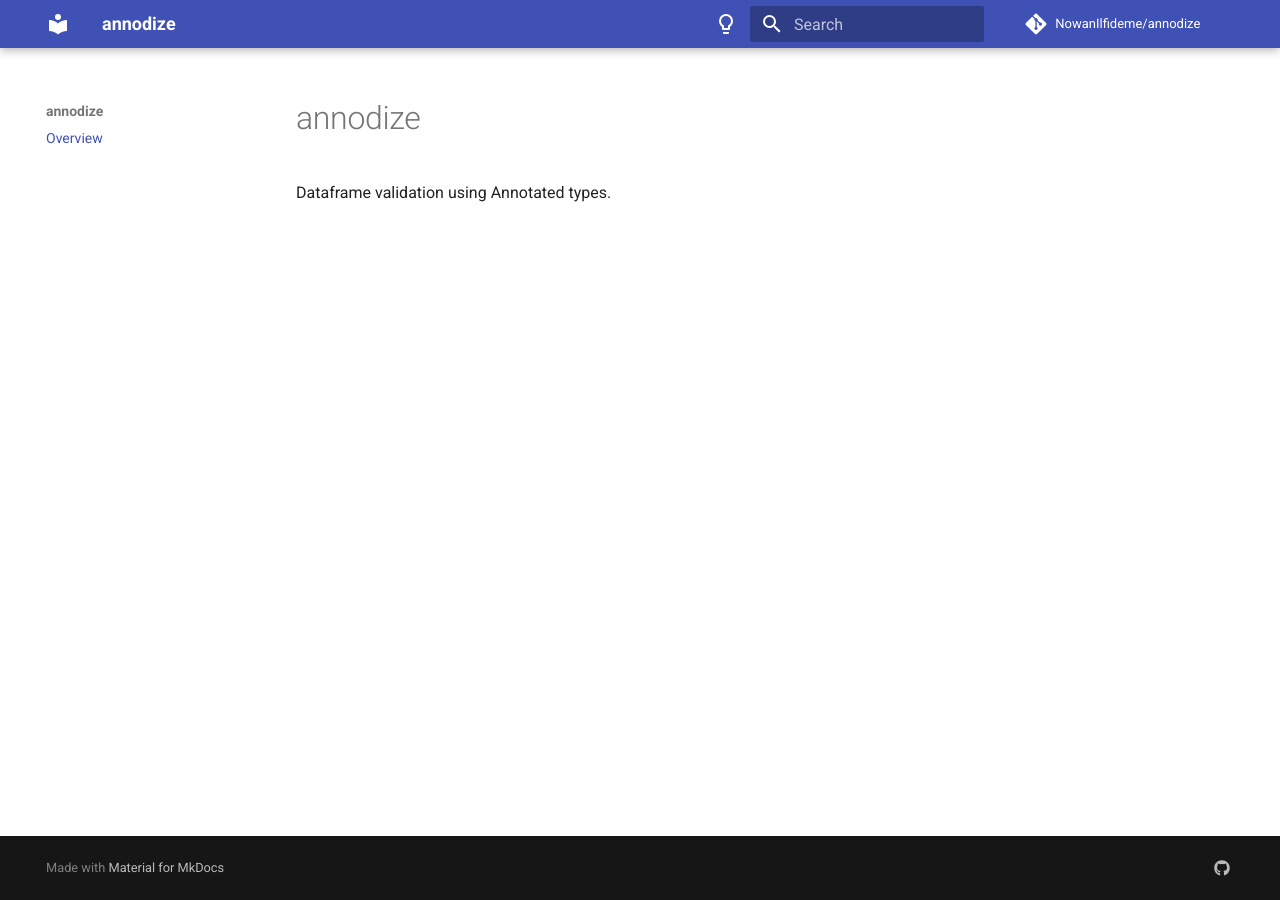
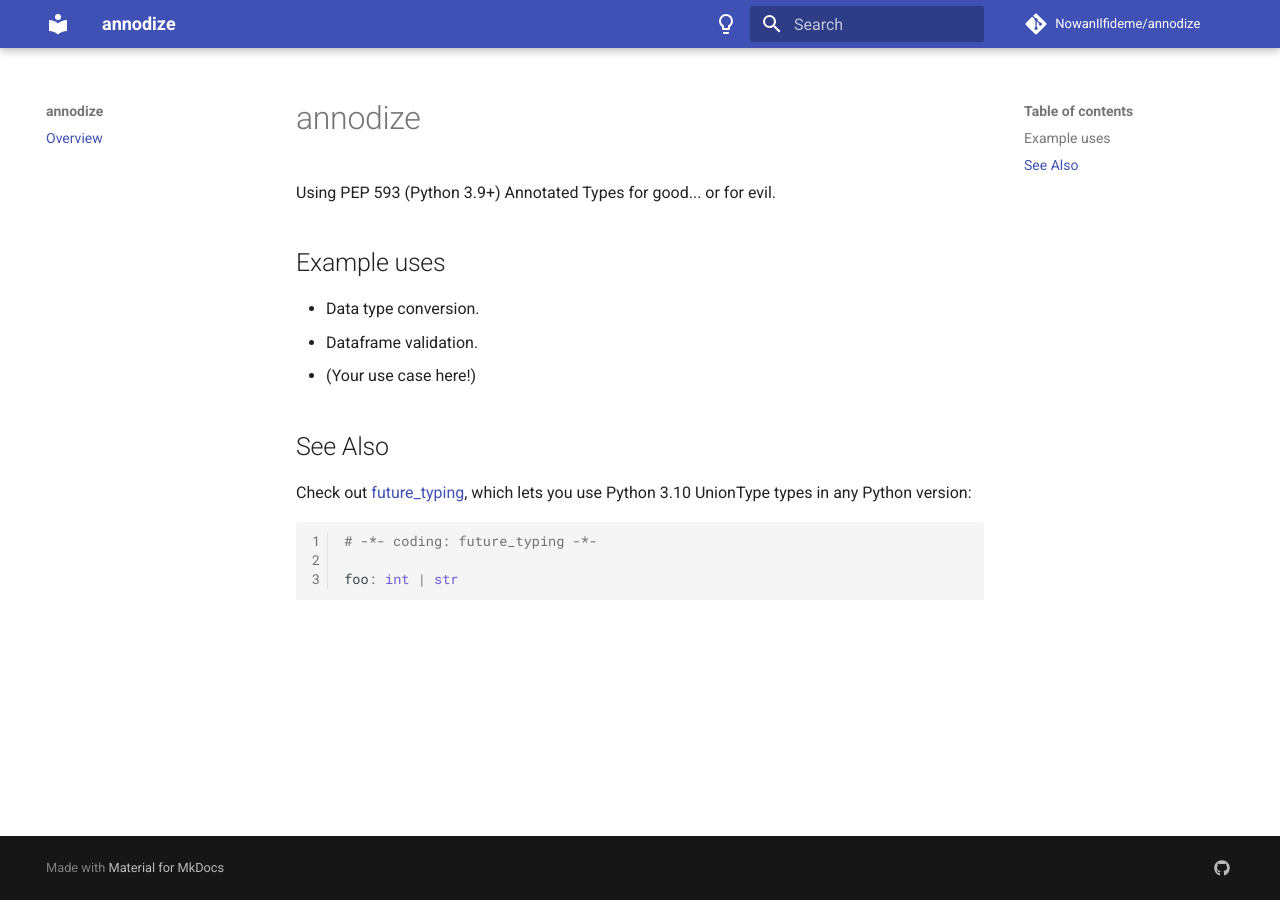
Before and after one commit to NowanIlfideme/annodize, an MkDocs documentation site: the page built from docs/index.md, in a window 1280 px wide. Built offline with MkDocs 1.6.1 and Material for MkDocs 9.7.7, drawn with Linux system fonts in a browser that asks for light colours; comment, search, counter and statistics services are not loaded.

````diff
--- a/docs/index.md
+++ b/docs/index.md
@@ -1,3 +1,20 @@
 # annodize
 
-Dataframe validation using Annotated types.
+Using PEP 593 (Python 3.9+) Annotated Types for good... or for evil.
+
+## Example uses
+
+- Data type conversion.
+- Dataframe validation.
+- (Your use case here!)
+
+## See Also
+
+Check out [future_typing](https://github.com/PrettyWood/future_typing), which
+lets you use Python 3.10 UnionType types in any Python version:
+
+```python
+# -*- coding: future_typing -*-
+
+foo: int | str
+```
````
Also changed, not shown: README.md (+11 -0 lines), annodize/__init__.py (+0 -7 lines).
